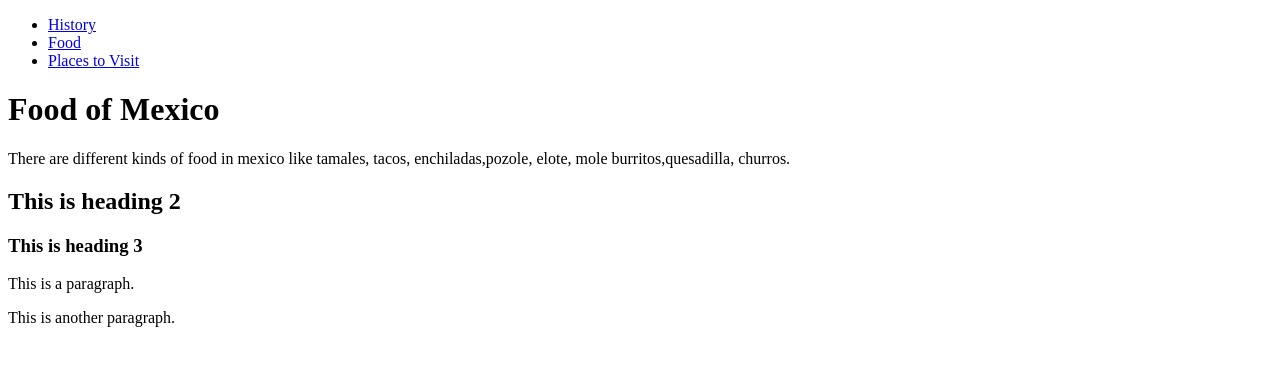
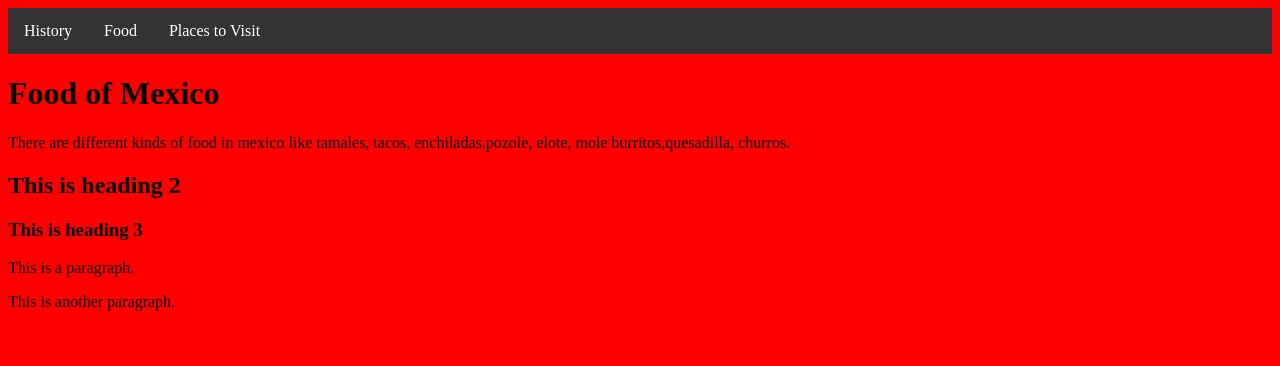
Before and after one commit to kamilahfavela/final-project, a plain HTML site: page subpage1.html in a window 1280 px wide. Drawn offline with Linux system fonts and the light colour scheme.

Commit message:
Update subpage1.html

```diff
--- a/subpage1.html
+++ b/subpage1.html
@@ -2,6 +2,43 @@
 <html>
 <head>
 <title>history of mexico</title>
+     <style>
+         body {
+             background-color: red;
+         }
+         h1 {
+         color: color;black
+         text-align: left;
+         }
+         p {
+         font-famil: Ariel,sansserif yourfont;
+         }
+         li {
+           display: inline;
+           float: left;
+         }
+
+         ul {
+           list-style-type: none;
+           margin: 0;
+           padding: 0;
+           overflow: hidden;
+           background-color: #333;
+         }
+
+         li a {
+           display: block;
+           color: white;
+           text-align: center;
+           padding: 14px 16px;
+           text-decoration: none;
+         }
+
+/* Change the link color to #111 (black) on hover */
+      li a:hover {
+      background-color: #111;
+      }
+   </style>
 </head>
 <body>
      <ul>
```
